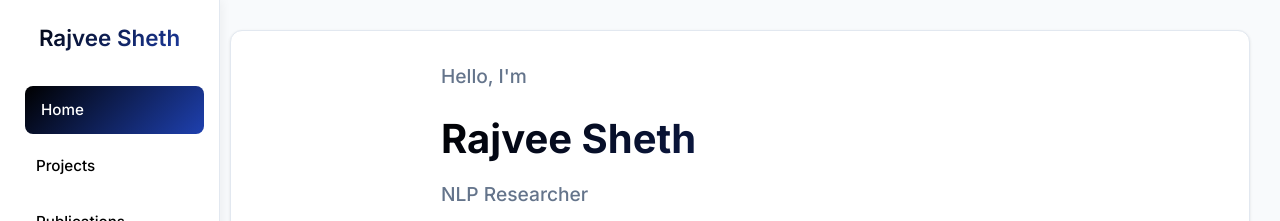
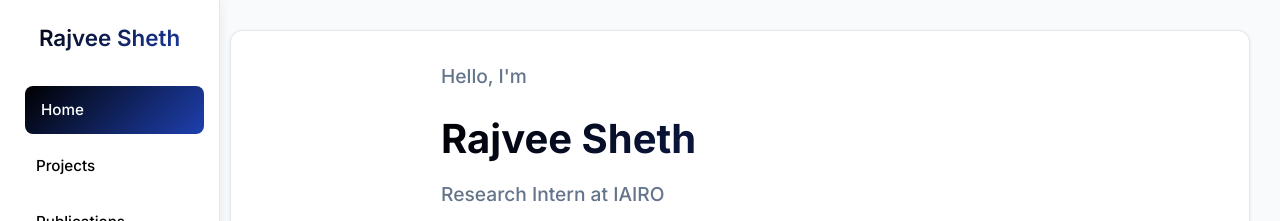
Before and after one commit to Rajveesheth/rajveesheth.github.io, a plain HTML site: page index.html in a window 1280 px wide. Shown: the top 221 px of the page. Drawn offline with Linux system fonts and the light colour scheme.

Commit message:
Update job title to 'Research Intern at IAIRO'

```diff
--- a/index.html
+++ b/index.html
@@ -502,7 +502,7 @@
                 <div class="intro-text">
                     <h3>Hello, I'm</h3>
                     <h1>Rajvee Sheth</h1>
-                    <h3>NLP Researcher</h3>
+                    <h3>Research Intern at IAIRO</h3>
                     <p>I am a Researcher at <a href="https://www.iairo.ai/" target="_blank">IAIRO</a>, working under the guidance of <a href="https://amit.aiisc.ai/" target="_blank">Prof. Amit Sheth</a>. My work focuses on developing datasets, benchmarks, and evaluation frameworks spanning Hindi-English code-mixing, multilingual LLM evaluation, and culturally grounded vision-language understanding.</p>
                     <p>My research contributions include the <strong>COMI-LINGUA</strong> dataset for multitask Hindi-English NLP, the <strong>COMMENTATOR</strong> annotation framework for code-mixed text, and a comprehensive <strong>survey of code-switched NLP in the LLM era</strong>.</p>
                     <p>I am currently exploring <strong>domain-specific Small Language Models (SLMs)</strong>, <strong>knowledge graphs</strong>, and <strong>neurosymbolic AI</strong>, with a focus on developing efficient, knowledge-grounded, and reasoning-capable AI systems.</p>
```
